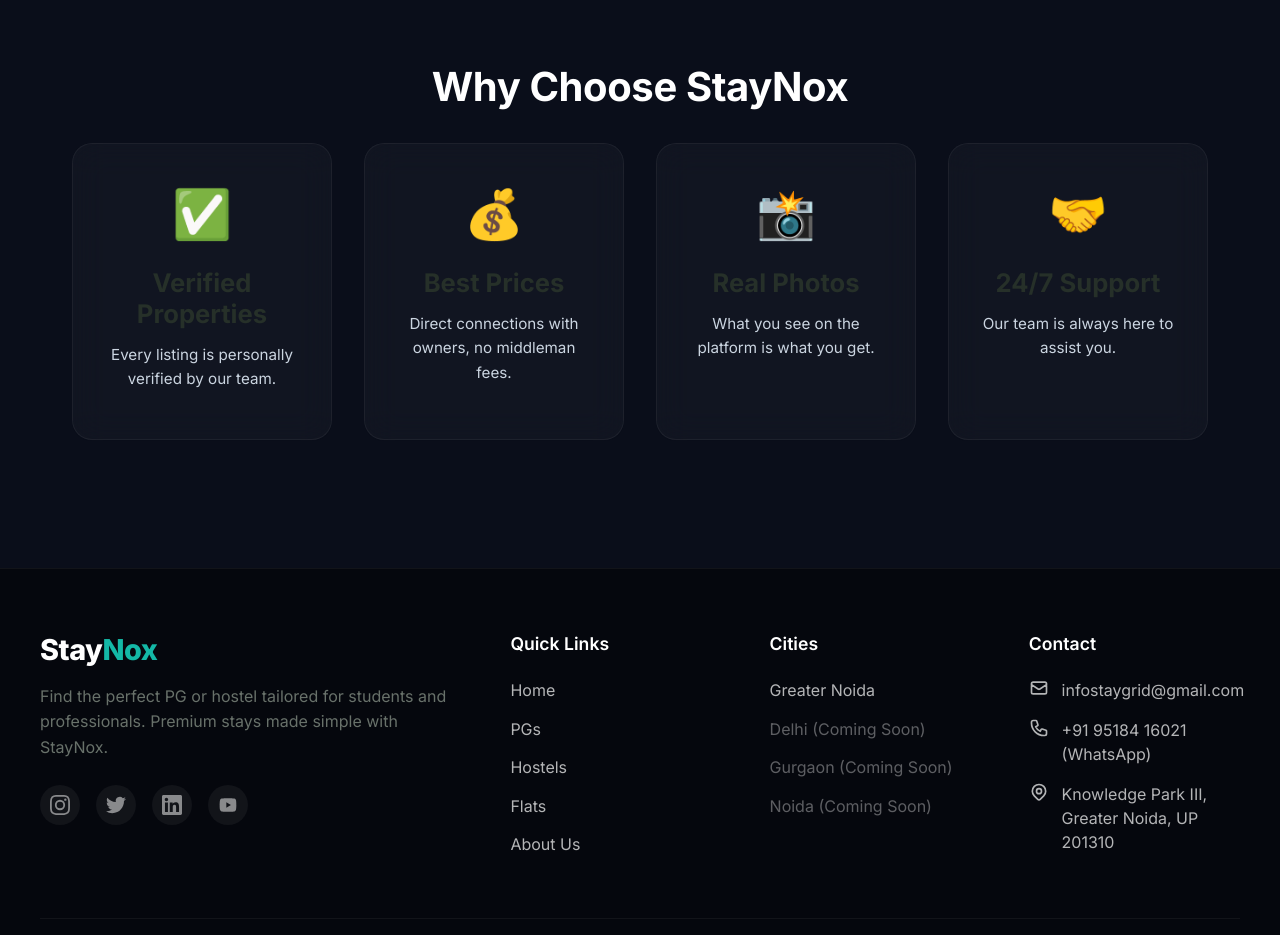
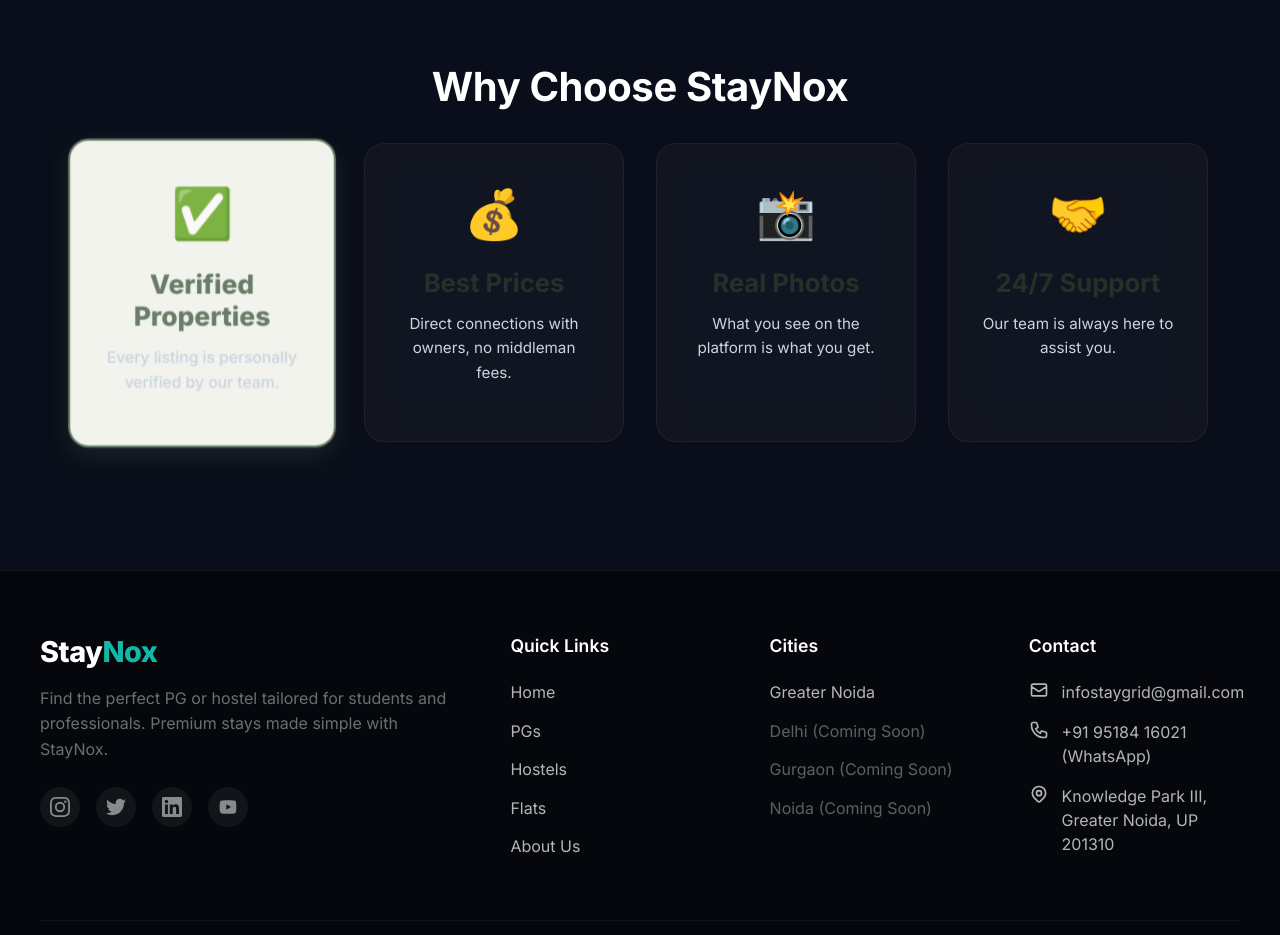
Before and after one commit to infostaygrid-hash/staynox, a Next.js app: page /about in a window 1280 px wide. Shown: the part 1260-2195 px from the top of the page. Built offline with nearby package versions, Linux system fonts and the light colour scheme; no server answers.

Commit message:
style: Highlight Verified Properties in About section

```diff
--- a/app/about/page.js
+++ b/app/about/page.js
@@ -57,10 +57,10 @@ export default function AboutPage() {
       <section className={styles.section}>
         <h2 className={styles.sectionTitle}>Why Choose StayNox</h2>
         <div className={styles.whyChooseGrid}>
-          <div className={`${styles.glassCard} ${styles.featureCard}`}>
+          <div className={`${styles.glassCard} ${styles.featureCard}`} style={{ border: '2px solid var(--primary)', background: 'var(--surface-soft)', transform: 'scale(1.03)', boxShadow: '0 8px 24px rgba(104, 125, 104, 0.2)' }}>
             <div className={styles.icon}>✅</div>
-            <h4>Verified Properties</h4>
-            <p style={{ marginTop: '0.5rem', fontSize: '0.95rem' }}>Every listing is personally verified by our team.</p>
+            <h4 style={{ color: 'var(--primary)', fontWeight: 800 }}>Verified Properties</h4>
+            <p style={{ marginTop: '0.5rem', fontSize: '0.95rem', fontWeight: 500 }}>Every listing is personally verified by our team.</p>
           </div>
           <div className={`${styles.glassCard} ${styles.featureCard}`}>
             <div className={styles.icon}>💰</div>
```
